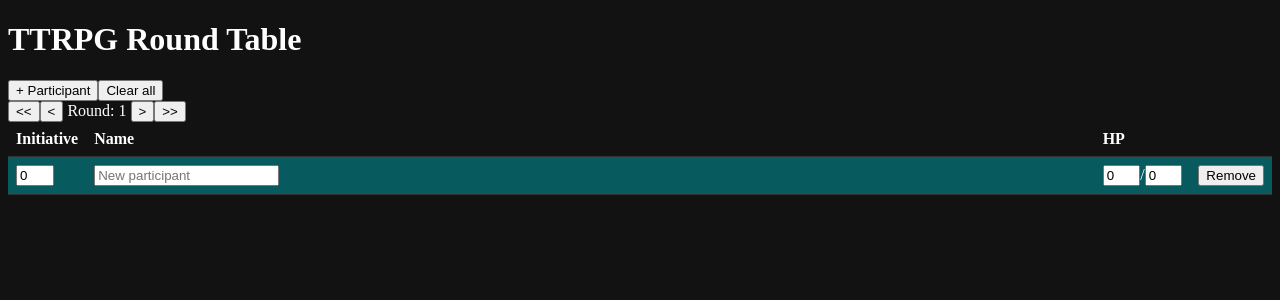
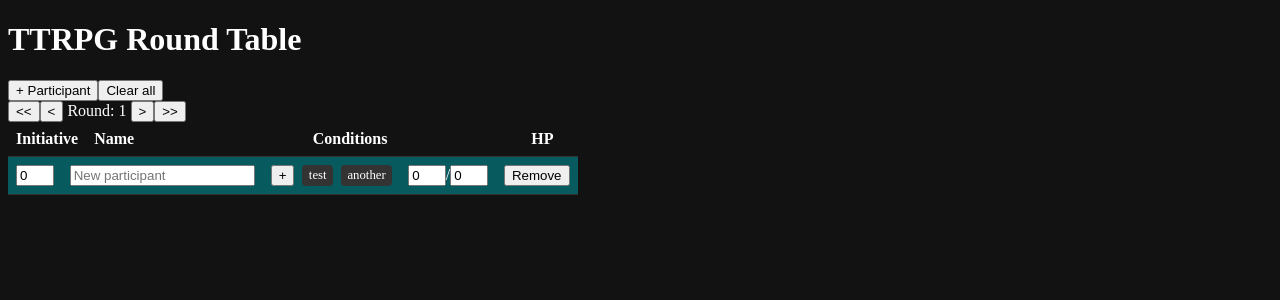
Before and after one commit to matou/TTRPG-Round-Table, a React (Vite) app: page / in a window 1280 px wide. Both pictures are taken after a click on the button "+ Participant". Shown: the top 300 px of the page. Built offline with nearby package versions, Linux system fonts and the light colour scheme.

Commit message:
WiP: working on tags/conditions

```diff
--- a/src/App.css
+++ b/src/App.css
@@ -10,6 +10,13 @@ a {
 table {
     border-collapse: collapse;
     table-layout: auto;
+    dispay: flex;
+    flex-direction: column;
+}
+
+tbody {
+    display: flex;
+    flex-direction: column;
 }
 
 td, th {
@@ -20,7 +27,13 @@ td, th {
     white-space: nowrap;
 }
 
-td:nth-child(2), th:nth-child(2) {
+td:nth-child(2), th:nth-child(2), td:nth-child(3), th:nth-child(3) {
+    flex: 1;
+    white-space: normal;
+}
+
+tr {
+    display: flex;
     width: 100%;
 }
 
@@ -38,3 +51,36 @@ input[type="number"] {
     appearance: textfield;
     width: 4ch;
 }
+
+.conditions {
+    display: flex;
+    gap: 0.5rem;
+    flex-wrap: wrap;
+}
+
+.condition {
+    background-color: #333;
+    border-radius: 0.25rem;
+    padding: 0.2rem 0.4rem;
+    font-size: 0.8rem;
+}
+
+.tag-manager-backdrop {
+    position: fixed;
+    top: 0;
+    left: 0;
+    width: 100%;
+    height: 100%;
+    background-color: rgba(0, 0, 0, 0.5);
+    z-index: 1000;
+}
+
+.tag-manager {
+    position: absolute;
+    top: 50%;
+    left: 50%;
+    transform: translate(-50%, -50%);
+    background-color: #121212;
+    padding: 1rem;
+    border-radius: 0.5rem;
+}
--- a/src/App.jsx
+++ b/src/App.jsx
@@ -1,5 +1,6 @@
 import { useState } from 'react'
 import './App.css'
+import TagManager from './TagManager.jsx'
 
 function removeParticipant(participants, setParticipants, participantIndexToRemove) {
     setParticipants(participants.filter((_, index) => index !== participantIndexToRemove))
@@ -29,13 +30,23 @@ function updateMaxHP(participants, setParticipants, participantIndex, newMaxHP)
     ))
 }
 
+function addCondition(participants, setParticipants, participantIndex, newCondition) {
+    setParticipants(participants.map((participant, index) =>
+        index === participantIndex ? {...participant, conditions: [...participant.conditions, newCondition]} : participant
+    ))
+}
+
 function ParticipantTable({ participants, setParticipants, turn }) {
+    const [tagManagerParticpantIndex, setTagManagerParticpantIndex] = useState(null);
+
     return (
+      <>
       <table>
         <thead>
           <tr>
             <th>Initiative</th>
             <th>Name</th>
+            <th>Conditions</th>
             <th>HP</th>
             <th></th>
             </tr>
@@ -51,6 +62,14 @@ function ParticipantTable({ participants, setParticipants, turn }) {
               <td><input type="text" value={participant.name} placeholder='New participant'
                     onChange={(e) => updateName(participants, setParticipants, index, e.target.value)} /></td>
               <td>
+                <div className='conditions'>
+                  <button onClick={() => setTagManagerParticpantIndex(index)}>+</button>
+                  {participant.conditions?.map((condition, conditionIndex) => (
+                      <span key={conditionIndex} className="condition">{condition}</span>
+                  ))}
+                </div>
+              </td>
+              <td>
                 <input type="number" value={participant.hpCurrent}
                       onChange={(e) => updateCurrentHP(participants, setParticipants, index, parseInt(e.target.value))} />
                 /
@@ -62,6 +81,15 @@ function ParticipantTable({ participants, setParticipants, turn }) {
           ))}
         </tbody>
       </table>
+      { tagManagerParticpantIndex !== null &&
+        <TagManager
+          tags={participants[tagManagerParticpantIndex].conditions || []}
+          onAddExistingCondition={(condition) => addCondition(participants, setParticipants, tagManagerParticpantIndex, condition)}
+          onAddNewCondition={(condition) => addCondition(participants, setParticipants, tagManagerParticpantIndex, condition)}
+          onClose={() => setTagManagerParticpantIndex(null)}
+        />
+      }
+      </>
     )
   }
 
@@ -99,9 +127,10 @@ function App() {
   const [participants, setParticipants] = useState([])
   const [round, setRound] = useState(1)
   const [turn, setTurn] = useState(0)
+  const [tags, setTags] = useState([])
 
   const addParticipant = () => {
-    const newParticipant = { initiative: 0, name: '', hpCurrent: 0, hpMax: 0 }
+    const newParticipant = { initiative: 0, name: '', hpCurrent: 0, hpMax: 0, conditions: ["test", "another"] }
     setParticipants([...participants, newParticipant])
   }
 
--- /dev/null
+++ b/src/TagManager.jsx
@@ -0,0 +1,32 @@
+import { createPortal } from "react-dom"
+import { useState } from "react"
+
+function TagManager({ tags, onAddExistingCondition, onAddNewCondition, onClose }) {
+    const [newCondition, setNewCondition] = useState('')
+
+    const addCondition = () => {
+        onAddNewCondition(newCondition)
+        setNewCondition('')
+    }
+
+    return (
+        createPortal(
+            <div className="tag-manager-backdrop" onClick={onClose}>
+                <div className="tag-manager" onClick={(e) => e.stopPropagation()}>
+                    <h3>Add Condition</h3>
+                    <div className="existing-tags">
+                        {tags.map((tag, index) => (
+                            <span key={index} className="condition">{tag}</span>
+                        ))}
+                    </div>
+                    <input type="text" placeholder="New condition" onChange={(e) => setNewCondition(e.target.value)} />
+                    <button onClick={() => addCondition()}>Add</button>
+                    <button onClick={onClose}>Close</button>
+                </div>
+            </div>,
+            document.body
+        )
+    )
+}
+
+export default TagManager
```
